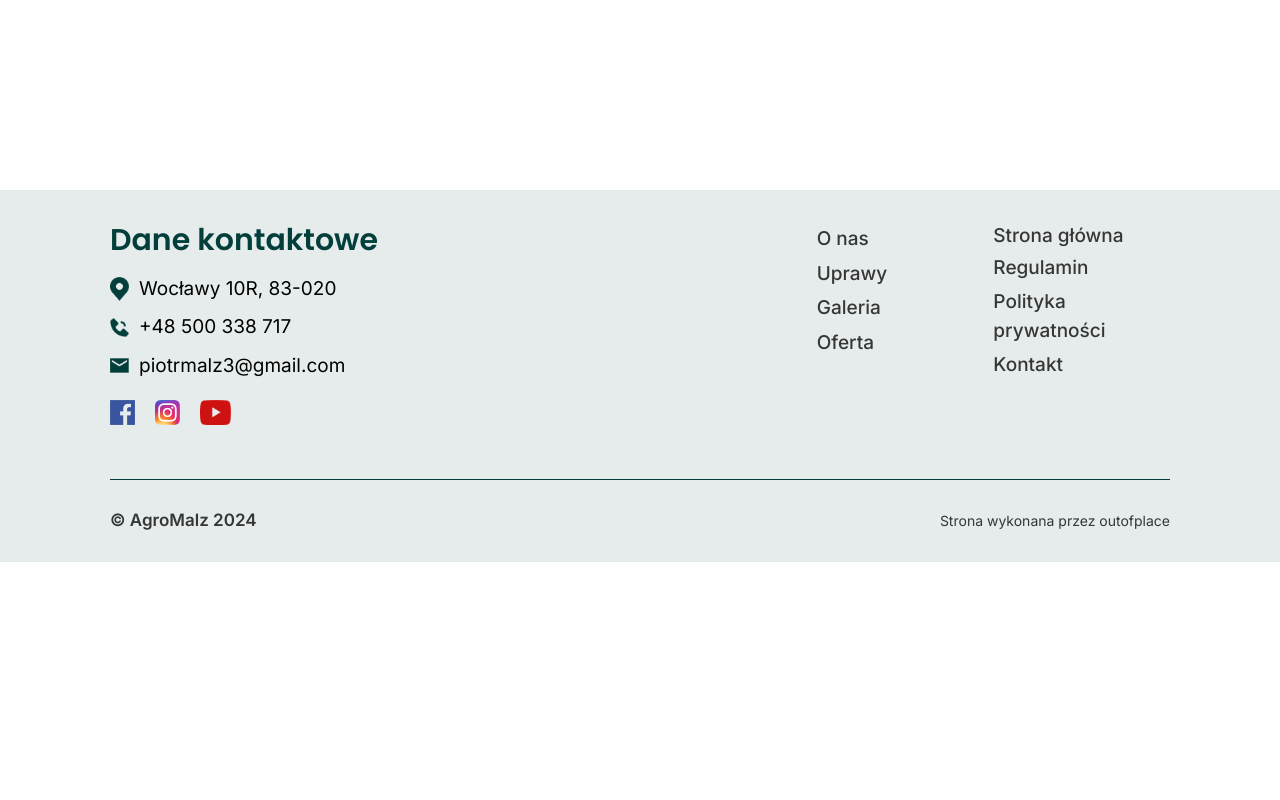
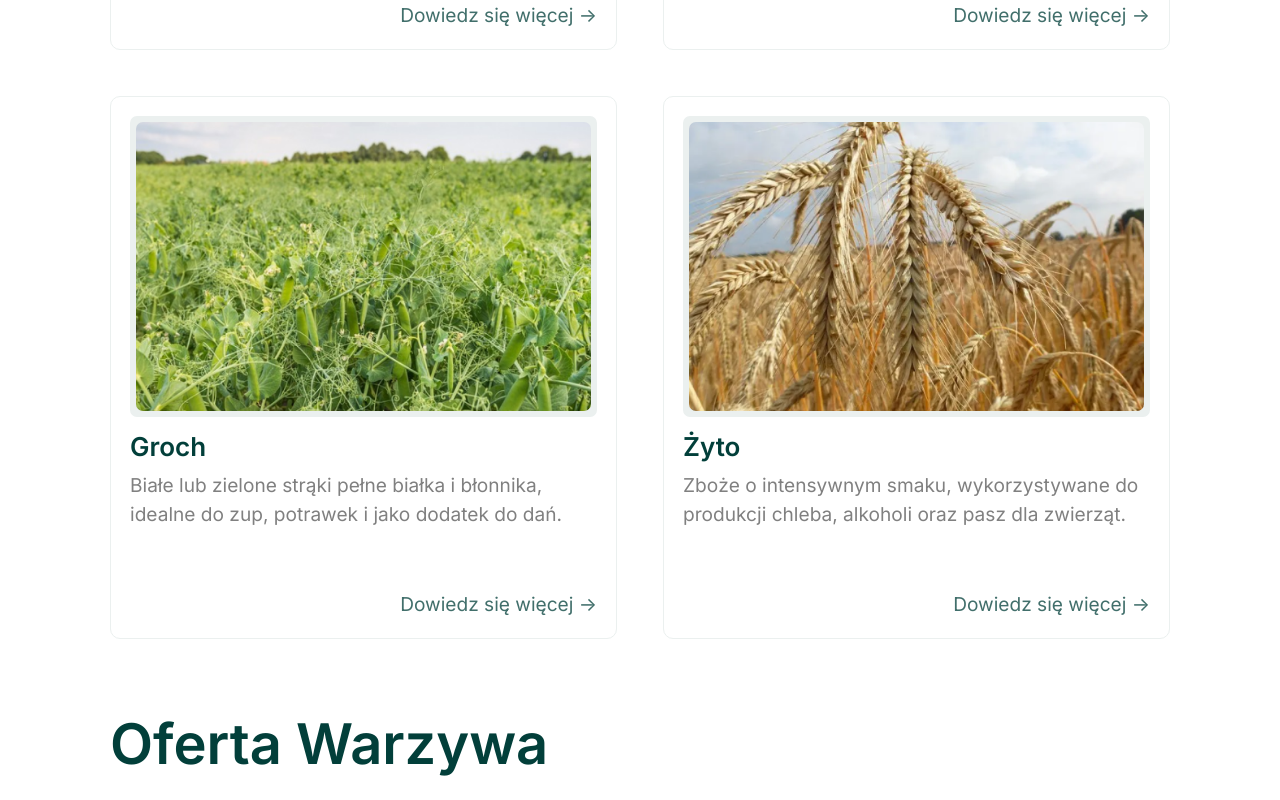
Before and after one commit to sercamembert/agromalz, a Next.js app: page /oferta in a window 1280 px wide. Before the commit this address had no page. Shown: the part 740-1540 px from the top of the page. Before the commit the page ends 1302 px from the top, so only its background shows below. Built offline with nearby package versions, Linux system fonts and the light colour scheme.

Commit message:
add Offer page

```diff
--- /dev/null
+++ b/src/app/oferta/page.tsx
@@ -0,0 +1,63 @@
+import React from "react";
+import CropsBlockOffer from "@/components/Crops/CropBlockoOffer";
+const page = () => {
+  return (
+    <div className="pt-[100px] 2xl:pt-[120px] desktop:pt-[140px] flex flex-col padding min-h-screen">
+      <h1
+        className="font-semibold text-primary text-[23px] md:text-[30px] lg:text-[40px] xl:text-[56px] 2xl:text-[61px] desktop:text-[61]
+      mb-[20px] md:mb-[38px] lg:mb-[44px] xl:mb-[63px] 2xl:mb-[72px] desktop:mb-[79px] ultra:mb-[115px]
+      "
+      >
+        Oferta Zboże
+      </h1>
+      <div className="grid grid-cols-1 md:grid-cols-2 gap-[15px] md:gap-[27px] lg:gap-[37px] xl:gap-[46px] 2xl:gap-[52px] desktop:gap-[57px] ultra:gap-[84px]">
+        <CropsBlockOffer
+          image="/images/crops/zboze.png"
+          name="Pszenica"
+          text="Najbardziej popularne zboże, bogate w skrobię i białko, idealne do produkcji mąki i pieczywa."
+          href="/oferta/pszenica"
+        />
+        <CropsBlockOffer
+          image="/images/crops/rzepak.png"
+          name="Rzepak"
+          text="Roślina oleista, źródło cennego oleju roślinnego wykorzystywanego w kuchni i przemyśle."
+          href="/oferta/rzepak"
+        />
+        <CropsBlockOffer
+          image="/images/crops/groch.png"
+          name="Groch"
+          text="Białe lub zielone strąki pełne białka i błonnika, idealne do zup, potrawek i jako dodatek do dań."
+          href="/oferta/groch"
+        />
+        <CropsBlockOffer
+          image="/images/crops/zyto.png"
+          name="Żyto"
+          text="Zboże o intensywnym smaku, wykorzystywane do produkcji chleba, alkoholi oraz pasz dla zwierząt."
+          href="/oferta/zyto"
+        />
+      </div>
+      <h1
+        className="font-semibold text-primary text-[23px] md:text-[30px] lg:text-[40px] xl:text-[56px] 2xl:text-[61px] desktop:text-[61]
+      my-[20px] md:my-[38px] lg:my-[44px] xl:my-[63px] 2xl:my-[72px] desktop:my-[79px] ultra:my-[115px]"
+      >
+        Oferta Warzywa
+      </h1>
+      <div className="grid grid-cols-1 md:grid-cols-2 gap-[15px] md:gap-[27px] lg:gap-[37px] xl:gap-[46px] 2xl:gap-[52px] desktop:gap-[57px] ultra:gap-[84px]">
+        <CropsBlockOffer
+          image="/images/crops/cebula.png"
+          name="Cebula"
+          text="Warzywo o charakterystycznym aromacie i ostrym smaku, używane do wielu potraw jako dodatek smakowy."
+          href="/oferta/cebula"
+        />
+        <CropsBlockOffer
+          image="/images/crops/ziemniaki.png"
+          name="Ziemniaki"
+          text="Popularne warzywo bulwiaste, bogate w skrobię, idealne do gotowania, pieczenia i smażenia."
+          href="/oferta/ziemniaki"
+        />
+      </div>
+    </div>
+  );
+};
+
+export default page;
--- /dev/null
+++ b/src/components/Crops/CropBlockoOffer.tsx
@@ -0,0 +1,58 @@
+import Image from "next/image";
+import Link from "next/link";
+import React from "react";
+
+interface Props {
+  image: string;
+  name: string;
+  text: string;
+  href: string;
+}
+
+const CropsBlockOffer = ({ image, name, text, href }: Props) => {
+  return (
+    <Link
+      href={href}
+      className=" flex flex-col border border-block p-[11px] md:p-[12px] lg:p-[15px] xl:p-[19px] 2xl:p-[22px] desktop:p-[24px] ultra:p-[34px]
+    rounded-[6px] lg:rounded-[10px] 2xl:rounded-[14px] ultra:rounded-[23px] hover:brightness-90 duration-300
+    "
+    >
+      <div
+        className="rounded-[5px] lg:rounded-[7px] 2xl:rounded-[10px] ultra:rounded-[14px] bg-block
+        border-block border-[4px] lg:border-[5px] xl:border-[6px] 2xl:border-[8px] desktop:border-[10px] ultra:border-[13px]"
+      >
+        <Image
+          src={image}
+          alt={`${text}`}
+          width={560}
+          height={356}
+          className="rounded-[5px] lg:rounded-[7px] 2xl:rounded-[10px] ultra:rounded-[14px] w-full
+        "
+        />
+      </div>
+
+      <p
+        className="font-semibold text-primary text-[17px] md:text-[19px] lg:text-[22px] xl:text-[26px] 2xl:text-[31px] desktop:text-[37.14px] ultra:text-[60.31px]
+      mt-[7px] md:mb-[3px] lg:mt-[10px] lg:mb-[5px]
+      "
+      >
+        {name}
+      </p>
+      <p
+        className="text-[#808080] text-[12px] lg:text-[15.49px] xl:text-[19.12px] 2xl:text-[21.38px] desktop:text-[23px] ultra:text-[35px]
+      md:min-h-[60px] lg:min-h-[70px] xl:min-h-[90px] 2xl:min-h-[110px] ultra:min-h-[170px]
+      "
+      >
+        {text}
+      </p>
+      <p
+        className=" text-right text-[12px] lg:text-[15.49px] xl:text-[19.12px] 2xl:text-[21.38px] desktop:text-[23px] ultra:text-[35px] overflow-hidden
+        mt-[14px] md:mt-[17px] lg:mt-[23px] xl:mt-[29px] 2xl:mt-[32px] desktop:mt-[36px] ultra:mt-[45px] text-primary opacity-75"
+      >
+        {"Dowiedz się więcej ->"}
+      </p>
+    </Link>
+  );
+};
+
+export default CropsBlockOffer;
--- a/src/components/Crops/Crops.tsx
+++ b/src/components/Crops/Crops.tsx
@@ -65,10 +65,10 @@ const Crops = () => {
       </div>
       <p
         className="text-center font-semibold text-primary hover:opacity-80 duration-300 text-[12px] lg:text-[15px] xl:text-[19px] 2xl:text-[20px] desktop:text-[23px] ultra:text-[34px]
-      mt-[18px] md:mt-[21px] lg:mt-[26px] xl:mt-[34px] 2xl:mt-[37px] desktop:mt-[40px] ultra:mt-[89px]
+      mt-[26px] md:mt-[31px] lg:mt-[45px] xl:mt-[50px] 2xl:mt-[55px] desktop:mt-[70px] ultra:mt-[89px]
       "
       >
-        <Link href="/uprawy">Zobacz wszystkie uprawy</Link>
+        <Link href="/oferta">Zobacz wszystkie uprawy</Link>
       </p>
     </div>
   );
--- a/src/components/Ratings/RatingBlock.tsx
+++ b/src/components/Ratings/RatingBlock.tsx
@@ -37,6 +37,7 @@ const RatingBlock = ({ name, text }: Props) => {
       <p
         className="text-text text-[9px] lg:text-[10px] xl:text-[12px] 2xl:text-[13px] desktop:text-[15px] ultra:text-[22px]
       w-[210px] md:w-[174px] lg:w-[230px] xl:w-[290px] 2xl:w-[326px] desktop:w-[358px] ultra:w-[527px]
+      mt-[5px] lg:mt-[9px] 2xl:mt-[11px]
       "
       >
         {text}
```
Also changed, not shown: public/images/crops/zyto.png (added).
